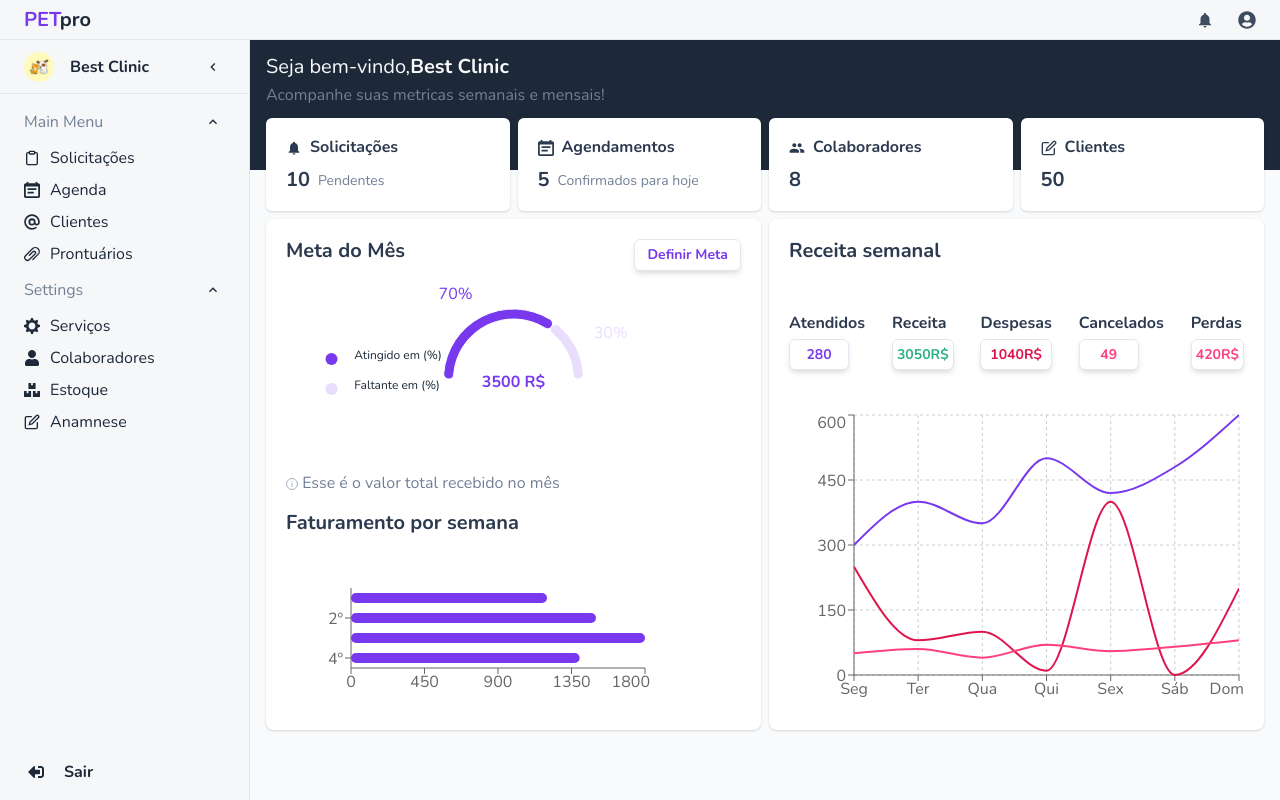
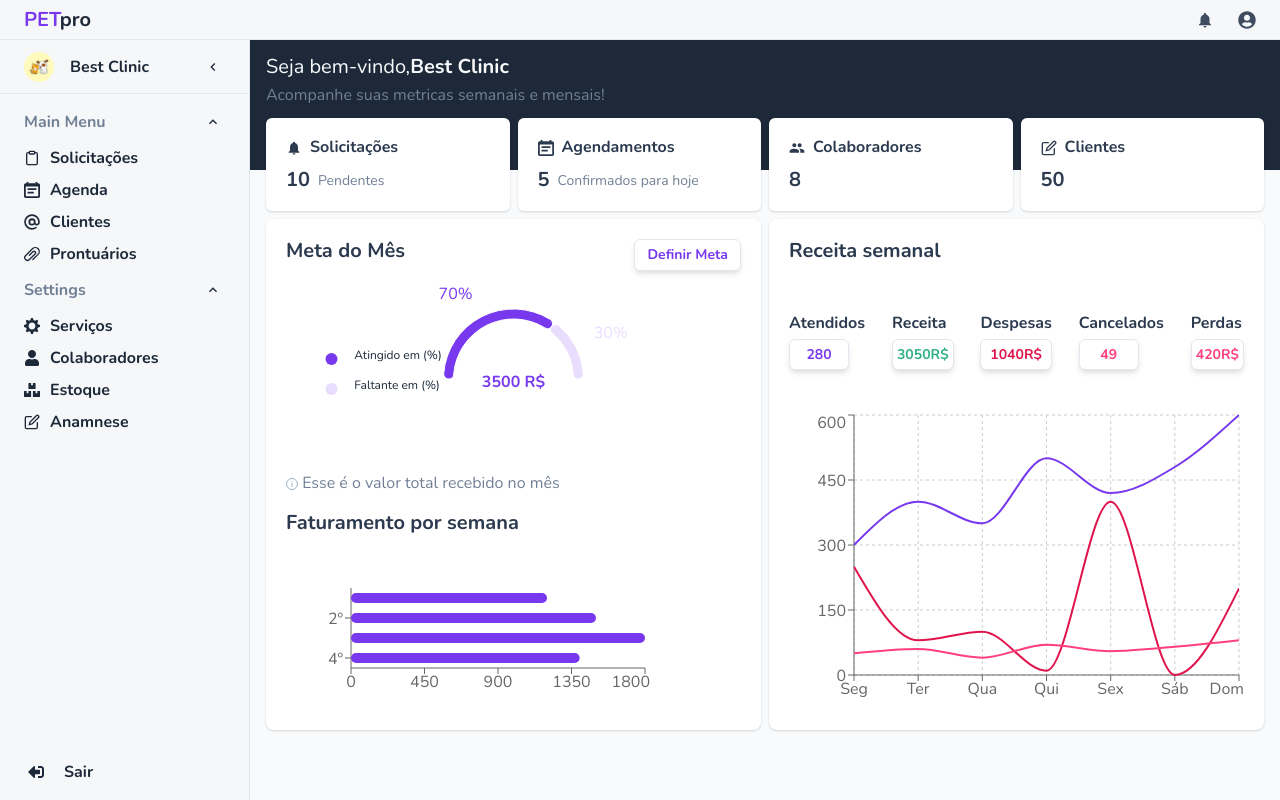
Before and after one commit to matheusmartinsInsper/fronted-petpro, a Next.js app: page /Home in a window 1280 px wide. Built offline with nearby package versions, Linux system fonts and the light colour scheme.

Commit message:
feature: adicionando contraindicaçõesCards

```diff
--- a/app/Home/components/Sidebar.tsx
+++ b/app/Home/components/Sidebar.tsx
@@ -89,7 +89,7 @@ const Sidebar = ({isCollapsed,toggleSidebar}:sidebarprops) => {
       {/* Menu Principal */}
       <VStack mx={"4"} align={isCollapsed ? "center" : "start"} spacing={0} justifyContent={"start"} flex="1" color={"primary.100"} mt={2}>
         <HStack justify="space-between" width="100%" onClick={toggleMainMenu} cursor="pointer">
-          <Text fontSize="md" color="gray.500" display={isCollapsed ? "none" : "flex"} opacity={"sm"} ml={2}>Main Menu</Text>
+          <Text fontSize="md" color="gray.500" display={isCollapsed ? "none" : "flex"} opacity={"sm"} ml={2} fontWeight={"bold"}>Main Menu</Text>
           {!isCollapsed && <IconButton color={"primary.200"} _hover={{ color: "primary.200", backgroundColor: "whitesmoke", opacity: "80%" }} icon={isMainMenuExpanded ? <ChevronUpIcon /> : <ChevronDownIcon />} aria-label="Expand Main Menu" variant="ghost" />}
         </HStack>
         {isMainMenuExpanded && (
@@ -99,7 +99,7 @@ const Sidebar = ({isCollapsed,toggleSidebar}:sidebarprops) => {
               borderRadius={"md"} href='/Home/solicitations'>
               <HStack>
                 <FiClipboard color={"#1D2939"}/>
-                {!isCollapsed && <Text ml={"2px"} color={"primary.200"} >Solicitações</Text>}
+                {!isCollapsed && <Text ml={"2px"} color={"primary.200"} fontWeight={"bold"}>Solicitações</Text>}
               </HStack>
             </Link>
             <Link fontSize="md" _hover={{ backgroundColor: 'primary.500', color: "primary.100", opacity: "100%" }}
@@ -109,7 +109,7 @@ const Sidebar = ({isCollapsed,toggleSidebar}:sidebarprops) => {
             >
               <HStack>
                 <CalendarIcon color={"primary.200"}/>
-                {!isCollapsed && <Text ml={"2px"} color={"primary.200"}>Agenda</Text>}
+                {!isCollapsed && <Text ml={"2px"} color={"primary.200"} fontWeight={"bold"}>Agenda</Text>}
               </HStack>
             </Link>
             <Link fontSize="md" _hover={{ backgroundColor: 'primary.500', color: "primary.200", opacity: "100%" }}
@@ -117,7 +117,7 @@ const Sidebar = ({isCollapsed,toggleSidebar}:sidebarprops) => {
               borderRadius={"md"} href='/Home/clients'>
               <HStack>
                 <AtSignIcon  color={"primary.200"}/>
-                {!isCollapsed && <Text ml={"2px"} color={"primary.200"} >Clientes</Text>}
+                {!isCollapsed && <Text ml={"2px"} color={"primary.200"} fontWeight={"bold"}>Clientes</Text>}
               </HStack>
             </Link>
             {/* <Link fontSize="md" _hover={{ backgroundColor: 'primary.500', color: "primary.100", opacity: "100%" }}
@@ -141,13 +141,13 @@ const Sidebar = ({isCollapsed,toggleSidebar}:sidebarprops) => {
               borderRadius={"md"} href='/Home/prontuarios' mb={0}>
               <HStack>
                 <AttachmentIcon color={"primary.200"}/>
-                {!isCollapsed && <Text ml={"2px"} color={"primary.200"} >Prontuários</Text>}
+                {!isCollapsed && <Text ml={"2px"} color={"primary.200"} fontWeight={"bold"}>Prontuários</Text>}
               </HStack>
             </Link>
           </>
         )}
         <HStack justify="space-between" width="100%" onClick={toggleSettingsMenu} cursor="pointer">
-          <Text fontSize="md"  color="gray.500" display={isCollapsed ? "none" : "flex"} opacity={"sm"} ml={2}>Settings</Text>
+          <Text fontSize="md"  color="gray.500" display={isCollapsed ? "none" : "flex"} opacity={"sm"} ml={2} fontWeight={"bold"}>Settings</Text>
           {!isCollapsed && <IconButton color={"primary.200"}
           _hover={{ color: "primary.200", backgroundColor: "whitesmoke", opacity: "100%" }} icon={isSettingsExpanded ?
           <ChevronUpIcon /> : <ChevronDownIcon />} aria-label="Expand Settings" variant="ghost" />}
@@ -159,7 +159,7 @@ const Sidebar = ({isCollapsed,toggleSidebar}:sidebarprops) => {
               borderRadius={"md"} href='/Home/services'>
               <HStack>
                 <SettingsIcon color={"primary.200"}/>
-                {!isCollapsed && <Text ml={"2px"} color={"primary.200"} >Serviços</Text>}
+                {!isCollapsed && <Text ml={"2px"} color={"primary.200"} fontWeight={"bold"}>Serviços</Text>}
               </HStack>
             </Link>
             {!isCollaborator && (
@@ -169,7 +169,7 @@ const Sidebar = ({isCollapsed,toggleSidebar}:sidebarprops) => {
                   borderRadius={"md"} href='/Home/collaborators'>
                   <HStack>
                     <FaUser color={"#1D2939"}/>
-                    {!isCollapsed && <Text ml={"2px"} color={"primary.200"} >Colaboradores</Text>}
+                    {!isCollapsed && <Text ml={"2px"} color={"primary.200"} fontWeight={"bold"}>Colaboradores</Text>}
                   </HStack>
                 </Link>
 
@@ -180,7 +180,7 @@ const Sidebar = ({isCollapsed,toggleSidebar}:sidebarprops) => {
                   borderRadius={"md"} href='/Home/estoque'>
                   <HStack>
                     <FaBoxes color={"#1D2939"}/>
-                    {!isCollapsed && <Text ml={"2px"} color={"primary.200"} >Estoque</Text>}
+                    {!isCollapsed && <Text ml={"2px"} color={"primary.200"} fontWeight={"bold"}>Estoque</Text>}
                   </HStack>
                 </Link>
             {/* <Link fontSize="md" _hover={{ backgroundColor: 'primary.500', color: "primary.100", opacity: "100%" }}
@@ -196,7 +196,7 @@ const Sidebar = ({isCollapsed,toggleSidebar}:sidebarprops) => {
               borderRadius={"md"} href='/Home/form'>
               <HStack>
                 <EditIcon color={"primary.200"}/>
-                {!isCollapsed && <Text ml={"2px"} color={"primary.200"}>Anamnese</Text>}
+                {!isCollapsed && <Text ml={"2px"} color={"primary.200"} fontWeight={"bold"}>Anamnese</Text>}
               </HStack>
             </Link>
           </>
```
Also changed, not shown: app/Home/agenda/attendance/[id]/page.tsx (+18 -12 lines), app/Home/agenda/attendance/components/CardContraindication.tsx (added, +96 -0 lines).
